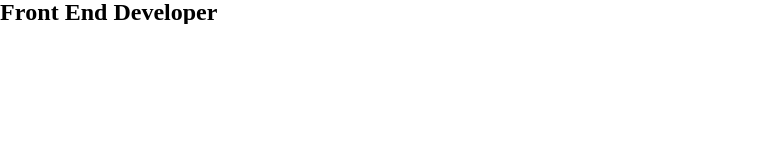
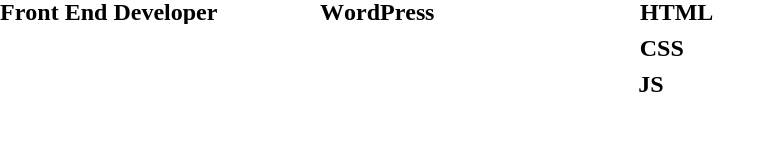
Before and after one commit to Hai0205/animation_text, a plain HTML site: page index.html in a window 1280 px wide. Shown: the whole page, without its empty margins (0-775 px from the left). Drawn offline with Linux system fonts and the light colour scheme; a web font is replaced by a local one.

Commit message:
add animtion text

```diff
--- a/assets/js/script.js
+++ b/assets/js/script.js
@@ -1,3 +1,10 @@
+// A $( document ).ready() block.
+$(document).ready(function () {
+  effect1();
+  effect2();
+  effect3();
+});
+function effect1() {
   const splitText = new SplitType(".effect-text ", { types: "chars" });
 
   var $text = $(".text .char"),
@@ -9,3 +16,37 @@ tl.staggerFrom(
     { y: 50, ease: "elastic.out(1, 0.7)" },
     0.08 // Khoảng thời gian giữa mỗi ký tự
   ).to($text, 0.5, { autoAlpha: 0, ease: "power1.out" }, "+=1.2");
+}
+function effect2() {
+  const splitText2 = new SplitType(".effect-2 h2");
+  const $text2 = $(".effect-2 .char"); // SplitType generates 'char' class, not 'chars'
+  console.log($text2);
+
+  const tl = gsap.from($text2, {
+    y: 50,
+    rotation: 10,
+    duration: 2,
+    stagger: 0.1,
+    ease: "power3.inOut",
+    repeat: -1, // Infinite loop
+    repeatDelay: 0,
+  });
+}
+
+function effect3() {
+  tl3 = gsap.timeline({ repeat: -1 });
+  tl3.from(
+    ".effect-3 ul li",
+    {
+      duration: 0.75,
+      x: 40,
+      autoAlpha: 0,
+      ease: "elastic.out(1, 1)",
+      stagger: {
+        each: 0.75,
+        amount: 0.5,
+      },
+    },
+    "+=0.25"
+  );
+}
--- a/assets/styles/style.css
+++ b/assets/styles/style.css
@@ -38,3 +38,24 @@ body {
 .text {
   overflow: hidden;
 }
+
+.container-sec {
+  display: grid;
+  grid-template-columns: repeat(4, 1fr);
+}
+.effect-2 {
+  overflow: hidden;
+  height: 24px;
+}
+.effect-3 ul {
+  list-style-type: none;
+  display: flex;
+  flex-direction: column;
+  gap: 12px;
+}
+.effect-3 ul li a {
+  text-decoration: none;
+  font-size: 24px;
+  color: #000;
+  font-weight: 700;
+}
--- a/index.html
+++ b/index.html
@@ -15,9 +15,26 @@
     <!-- end link custom css page -->
   </head>
   <body>
-    <section>
+    <section class="container-sec">
       <div class="effect-text">
         <h2 class="text">Front End Developer</h2>
+      </div>
+
+      <div class="effect-2">
+        <h2>WordPress</h2>
+      </div>
+      <div class="effect-3">
+        <ul>
+          <li>
+            <a href="">HTML</a>
+          </li>
+          <li>
+            <a href="">CSS</a>
+          </li>
+          <li>
+            <a href="">JS</a>
+          </li>
+        </ul>
       </div>
     </section>
     <!-- import jquery -->
```
Lines whose indentation alone changed are shown as unchanged.
